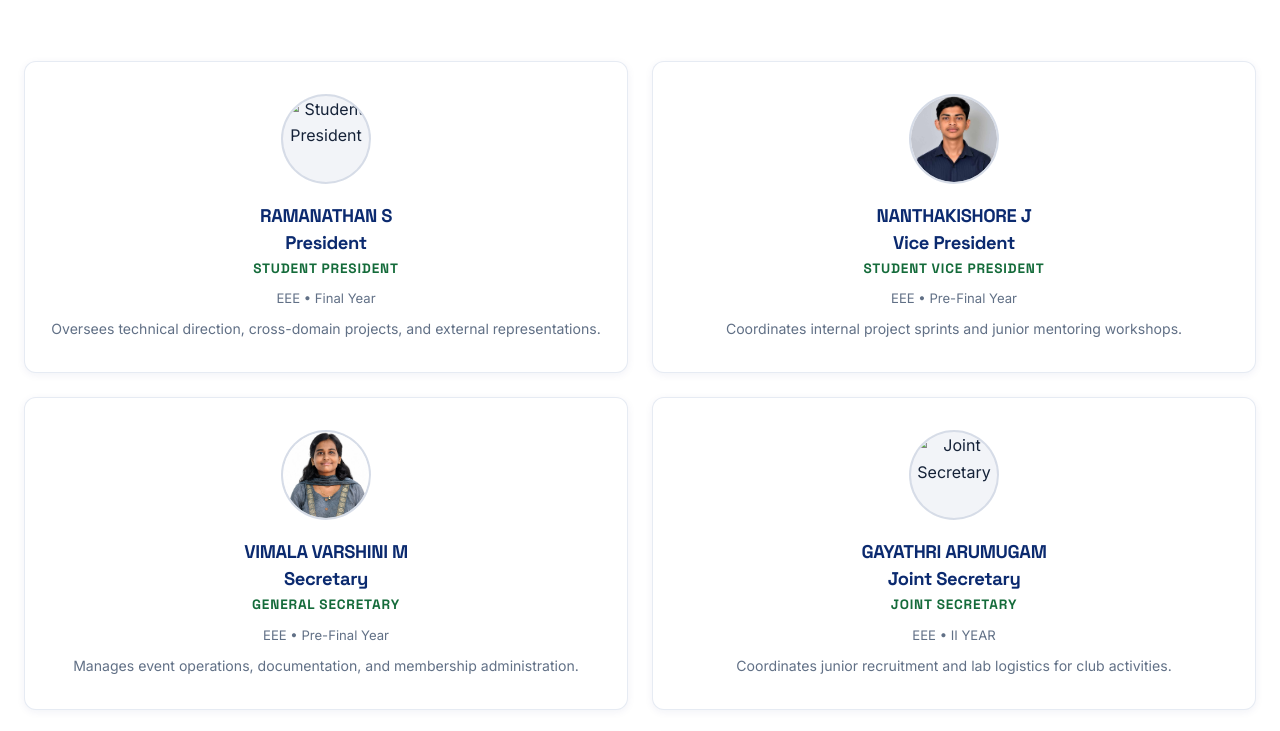
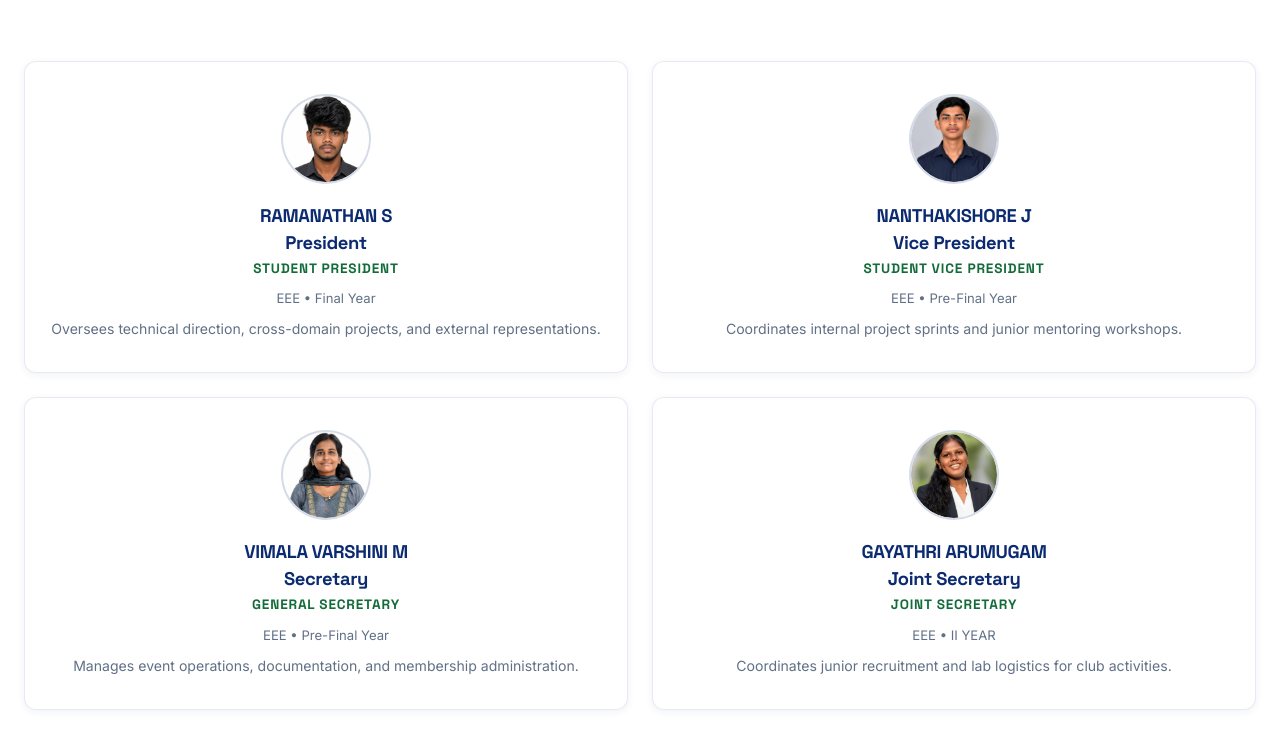
Before and after one commit to 814725105014-debug/embedx-website, a plain HTML site: page team.html in a window 1280 px wide. Shown: the part 1250-1981 px from the top of the page. Drawn offline with Linux system fonts and the light colour scheme.

Commit message:
Update team member images and portal link

```diff
--- a/team.html
+++ b/team.html
@@ -150,7 +150,7 @@
         <!-- President -->
         <div class="team-card">
           <div class="team-avatar-wrapper">
-            <img src="assets/images/President.png" alt="Student President" class="team-avatar" />
+            <img src="assets/images/club-president.png" alt="Student President" class="team-avatar" />
           </div>
           <h5 class="team-name text-navy" style="font-size: 1.15rem;">RAMANATHAN S</h5>
           <h4 class="team-name text-navy" style="font-size: 1.15rem;">President</h4>
@@ -192,7 +192,7 @@
         <!-- Joint Secretary -->
         <div class="team-card">
           <div class="team-avatar-wrapper">
-            <img src="assets/branding/joint-secretary.png" alt="Joint Secretary" class="team-avatar" />
+            <img src="assets/images/joint-secretary.png" alt="Joint Secretary" class="team-avatar" />
           </div>
           <h5 class="team-name text-navy" style="font-size: 1.15rem;">GAYATHRI ARUMUGAM</h5>
           <h4 class="team-name text-navy" style="font-size: 1.15rem;">Joint Secretary</h4>
@@ -302,7 +302,7 @@
           </div>
           <div style="margin-top: 1.25rem; font-size: 0.85rem;">
             <span style="color: #FFFFFF; font-weight: 600;">Tel:</span> 0431-2908050<br />
-            <span style="color: #FFFFFF; font-weight: 600;">Portal:</span> www.trpengg.ac.in
+            <span style="color: #FFFFFF; font-weight: 600;">Portal:</span> trp.srmtrichy.edu.in
           </div>
         </div>
       </div>
```
